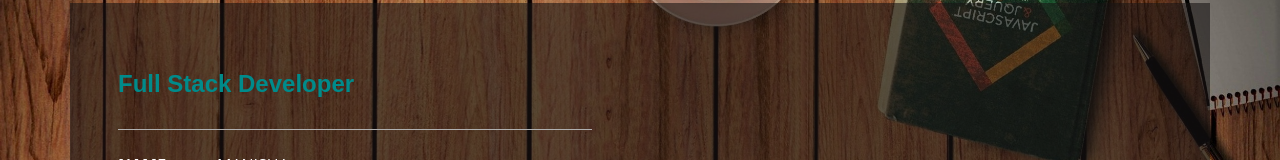
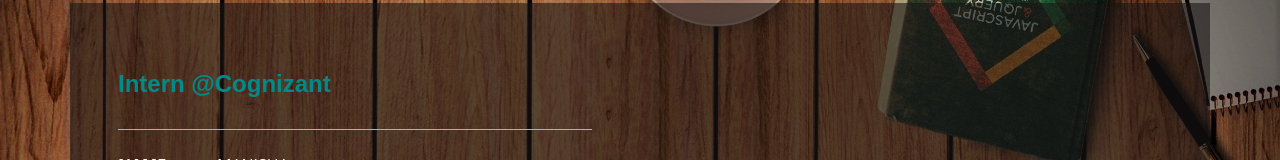
Before and after one commit to ManishaCenthilRaj/ManishaCenthilRaj.github.io, a plain HTML site: page index.html in a window 1280 px wide. Shown: the part 141-301 px from the top of the page. Drawn offline with Linux system fonts and the light colour scheme; files whose address does not match are found by name.

Commit message:
Update index.html

```diff
--- a/index.html
+++ b/index.html
@@ -67,7 +67,7 @@
 			</div>
 			<div class="banner-info">
 				<div class="col-md-6 header-right">
-					<h3 style="color:darkcyan"><b>Full Stack Developer</b></h3>
+					<h3 style="color:darkcyan"><b>Intern @Cognizant</b></h3>
 					<ul class="address">
 
 						<li>
```
